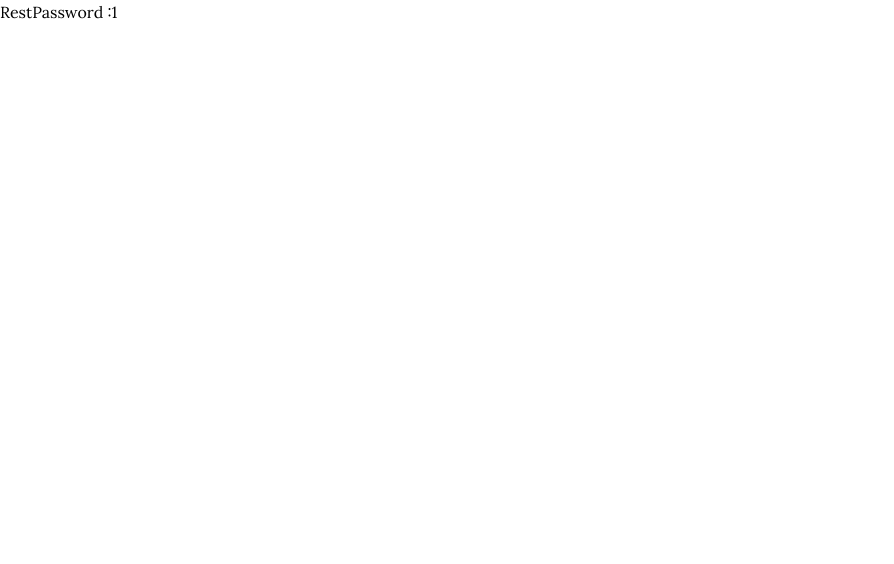
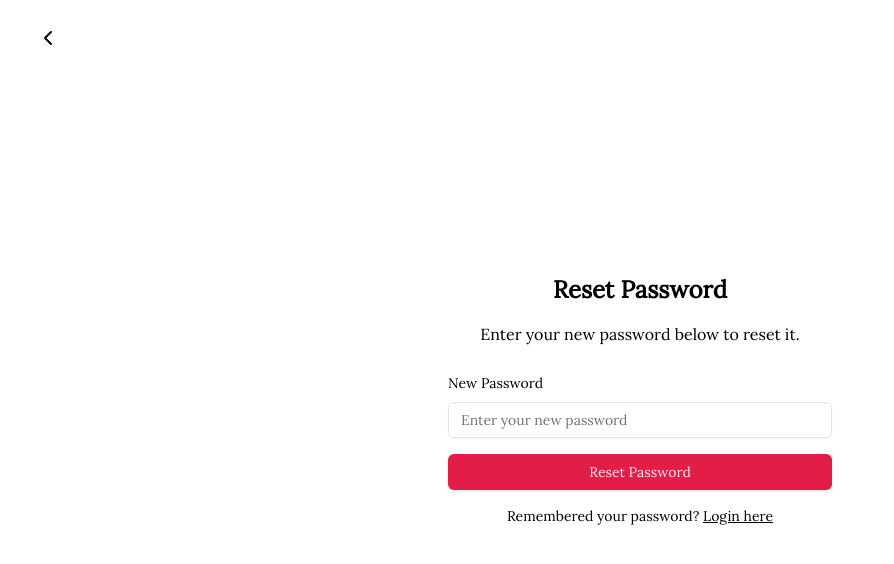
Before and after one commit to StarDust130/MindFuel, a Next.js app in the folder client/: page /resetPassword/1 in a window 1280 px wide. Shown: the top 564 px of the page, without its empty margins (0-894 px from the left). Built offline with nearby package versions, Linux system fonts and the light colour scheme; no server answers.

Commit message:
Refactor ResetPassword component to handle form submission and display success and error messages

```diff
--- a/client/src/components/screens/auth/RestPassword.tsx
+++ b/client/src/components/screens/auth/RestPassword.tsx
@@ -1,7 +1,122 @@
+"use client";
+import { zodResolver } from "@hookform/resolvers/zod";
+import BackButton from "../../elements/BackButton";
+import { Button } from "../../ui/button";
+import { Input } from "../../ui/input";
+import { useForm } from "react-hook-form";
+import { resetPasswordSchema } from "@/utils/formSchema";
+import { z } from "zod";
+import {
+  Form,
+  FormControl,
+  FormField,
+  FormItem,
+  FormLabel,
+  FormMessage,
+} from "../../ui/form";
+import Link from "next/link";
+import { useState } from "react";
+import axios from "axios";
+import { useToast } from "@/hooks/use-toast";
+import { Loader } from "lucide-react";
+import { useRouter } from "next/navigation";
 
+const ResetPassword = ({ resetToken }: { resetToken: string }) => {
+  const [loading, setLoading] = useState(false);
+  const { toast } = useToast();
+  const router = useRouter();
 
-const RestPassword = ({ resetToken }: { resetToken: string }) => {
+  // Initialize form with schema validation using Zod
+  const form = useForm<z.infer<typeof resetPasswordSchema>>({
+    resolver: zodResolver(resetPasswordSchema),
+    defaultValues: {
+      password: "",
+    },
+  });
+  console.log(process.env.NEXT_PUBLIC_API_URL);
 
-  return <div>RestPassword :{ resetToken}</div>;
+  // Handle form submission
+  const onSubmit = async (values: z.infer<typeof resetPasswordSchema>) => {
+    console.log("Form submitted with values:", values); // Check if submission works
+    setLoading(true);
+
+    try {
+      const { password } = values;
+
+      // Send request to reset password
+      await axios.patch(
+        `${process.env.NEXT_PUBLIC_API_URL}/resetPassword/${resetToken}`,
+        { password }
+      );
+
+      toast({
+        title: "Password Reset Successfully 🌤️",
+        description: "You have successfully reset your password.",
+      });
+
+      router.push("/profile");
+    } catch (error) {
+      console.error("Password reset error:", error);
+      toast({
+        title: "Password Reset Failed 🌧️",
+        description: "Unable to reset password. Please try again.",
+      });
+    } finally {
+      setLoading(false);
+    }
+  };
+
+  return (
+    <div className="flex flex-col justify-center items-center min-h-screen w-full px-4">
+      <h1 className="text-2xl font-semibold mb-4">Reset Password</h1>
+      <p className="text-center mb-6">
+        Enter your new password below to reset it.
+      </p>
+
+      <div className="w-full max-w-sm">
+        <Form {...form}>
+          <form onSubmit={form.handleSubmit(onSubmit)} className="space-y-4">
+            <FormField
+              control={form.control}
+              name="password"
+              render={({ field }) => (
+                <FormItem>
+                  <FormLabel>New Password</FormLabel>
+                  <FormControl>
+                    <Input
+                      type="password"
+                      placeholder="Enter your new password"
+                      {...field}
+                    />
+                  </FormControl>
+                  <FormMessage />
+                </FormItem>
+              )}
+            />
+
+            <Button type="submit" className="w-full" disabled={loading}>
+              {loading ? (
+                <span className="flex justify-center items-center gap-3">
+                  Resetting... <Loader size={20} className="animate-spin" />
+                </span>
+              ) : (
+                "Reset Password"
+              )}
+            </Button>
+          </form>
+        </Form>
+      </div>
+
+      <div className="mt-4 text-center text-sm">
+        Remembered your password?{" "}
+        <Link href="/login" className="underline">
+          Login here
+        </Link>
+      </div>
+
+      <BackButton />
+    </div>
+  );
 };
-export default RestPassword
+
+export default ResetPassword;
--- a/client/src/utils/formSchema.ts
+++ b/client/src/utils/formSchema.ts
@@ -16,7 +16,7 @@ export const registerSchema = z.object({
   email: z.string().email("Invalid email address").trim(),
   password: z
     .string()
-    .min(8, "Password must be at least 6 characters")
+    .min(8, "Password must be at least 8 characters")
     .regex(/[a-z]/, "Password must contain at least one lowercase letter")
     .regex(/[A-Z]/, "Password must contain at least one uppercase letter")
     .regex(/[0-9]/, "Password must contain at least one number")
@@ -29,7 +29,7 @@ export const loginSchema = z.object({
   email: z.string().email("Invalid email address").trim(),
   password: z
     .string()
-    .min(6, "Password must be at least 6 characters")
+    .min(8, "Password must be at least 8 characters")
     .regex(/[a-z]/, "Password must contain at least one lowercase letter")
     .regex(/[A-Z]/, "Password must contain at least one uppercase letter")
     .regex(/[0-9]/, "Password must contain at least one number")
@@ -41,3 +41,15 @@ export const loginSchema = z.object({
 export const forgetPasswordSchema = z.object({
   email: z.string().email("Invalid email address").trim(),
 });
+
+// Reset Password schema validation
+export const resetPasswordSchema = z.object({
+  password: z
+    .string()
+    .min(8, "Password must be at least 8 characters")
+    .regex(/[a-z]/, "Password must contain at least one lowercase letter")
+    .regex(/[A-Z]/, "Password must contain at least one uppercase letter")
+    .regex(/[0-9]/, "Password must contain at least one number")
+    .regex(/[\W_]/, "Password must contain at least one special character"), // e.g., !@#$%
+  confirmPassword: z.string(),
+});
```
Also changed, not shown: 1 other file (tests, documents, lock files or other folders).
